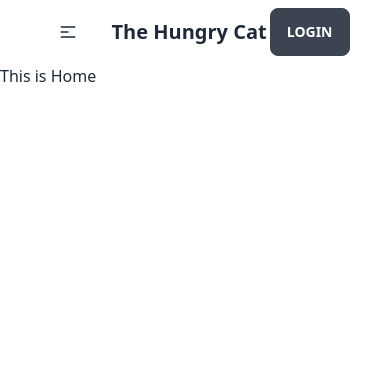
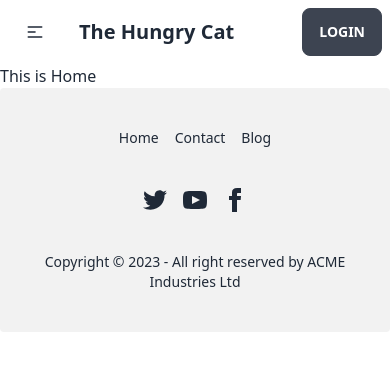
Before and after one commit to DarkAsfu/hungry-cat-client, a React (Vite) app: page / in a window 390 px wide. Shown: the top 370 px of the page. Built offline with nearby package versions, Linux system fonts and the light colour scheme.

Commit message:
Add footer section and setup firebse config and add two components login and register

```diff
--- /dev/null
+++ b/src/components/firebase/firebase.config.js
@@ -0,0 +1,18 @@
+// Import the functions you need from the SDKs you need
+import { initializeApp } from "firebase/app";
+// TODO: Add SDKs for Firebase products that you want to use
+// https://firebase.google.com/docs/web/setup#available-libraries
+
+// Your web app's Firebase configuration
+const firebaseConfig = {
+  apiKey: "AIzaSyCnMXLkhW2_q1ZhIimE2j6DgET0ixnj4p4",
+  authDomain: "the-hungry-cat-6d5c1.firebaseapp.com",
+  projectId: "the-hungry-cat-6d5c1",
+  storageBucket: "the-hungry-cat-6d5c1.appspot.com",
+  messagingSenderId: "529511934400",
+  appId: "1:529511934400:web:9b5c1f4ec65d74f4224025"
+};
+
+// Initialize Firebase
+const app = initializeApp(firebaseConfig);
+export default app;
--- a/src/components/layouts/Main.jsx
+++ b/src/components/layouts/Main.jsx
@@ -1,12 +1,14 @@
 import React from 'react';
 import Header from '../pages/shared/Header';
 import { Outlet } from 'react-router-dom';
+import Footer from '../pages/shared/footer';
 
 const Main = () => {
     return (
         <div>
             <Header></Header>
             <Outlet></Outlet>
+            <Footer></Footer>
         </div>
     );
 };
--- /dev/null
+++ b/src/components/pages/Login/Login.jsx
@@ -0,0 +1,11 @@
+import React from 'react';
+
+const Login = () => {
+    return (
+        <div>
+
+        </div>
+    );
+};
+
+export default Login;
--- /dev/null
+++ b/src/components/pages/Register/Register.jsx
@@ -0,0 +1,11 @@
+import React from 'react';
+
+const Register = () => {
+    return (
+        <div>
+
+        </div>
+    );
+};
+
+export default Register;
--- a/src/components/pages/shared/Header.jsx
+++ b/src/components/pages/shared/Header.jsx
@@ -4,7 +4,7 @@
 const Header = () => {
     return (
         <div>
-            <div className="navbar bg-base-100 w-10/12 mx-auto">
+            <div className="navbar bg-base-100 md:w-10/12 mx-auto">
                 <div className="navbar-start">
                     <div className="dropdown">
                         <label tabIndex={0} className="btn btn-ghost lg:hidden">
--- a/src/components/pages/shared/footer.jsx
+++ b/src/components/pages/shared/footer.jsx
@@ -1,11 +1,28 @@
 import React from 'react';
 
-const footer = () => {
+const Footer = () => {
     return (
         <div>
+            <footer className="footer footer-center p-10 bg-base-200 text-base-content rounded">
+                <div className="grid grid-flow-col gap-4">
+                    <a className="link link-hover">Home</a>
+                    <a className="link link-hover">Contact</a>
+                    <a className="link link-hover">Blog</a>
 
+                </div>
+                <div>
+                    <div className="grid grid-flow-col gap-4">
+                        <a><svg xmlns="http://www.w3.org/2000/svg" width="24" height="24" viewBox="0 0 24 24" className="fill-current"><path d="M24 4.557c-.883.392-1.832.656-2.828.775 1.017-.609 1.798-1.574 2.165-2.724-.951.564-2.005.974-3.127 1.195-.897-.957-2.178-1.555-3.594-1.555-3.179 0-5.515 2.966-4.797 6.045-4.091-.205-7.719-2.165-10.148-5.144-1.29 2.213-.669 5.108 1.523 6.574-.806-.026-1.566-.247-2.229-.616-.054 2.281 1.581 4.415 3.949 4.89-.693.188-1.452.232-2.224.084.626 1.956 2.444 3.379 4.6 3.419-2.07 1.623-4.678 2.348-7.29 2.04 2.179 1.397 4.768 2.212 7.548 2.212 9.142 0 14.307-7.721 13.995-14.646.962-.695 1.797-1.562 2.457-2.549z"></path></svg></a>
+                        <a><svg xmlns="http://www.w3.org/2000/svg" width="24" height="24" viewBox="0 0 24 24" className="fill-current"><path d="M19.615 3.184c-3.604-.246-11.631-.245-15.23 0-3.897.266-4.356 2.62-4.385 8.816.029 6.185.484 8.549 4.385 8.816 3.6.245 11.626.246 15.23 0 3.897-.266 4.356-2.62 4.385-8.816-.029-6.185-.484-8.549-4.385-8.816zm-10.615 12.816v-8l8 3.993-8 4.007z"></path></svg></a>
+                        <a><svg xmlns="http://www.w3.org/2000/svg" width="24" height="24" viewBox="0 0 24 24" className="fill-current"><path d="M9 8h-3v4h3v12h5v-12h3.642l.358-4h-4v-1.667c0-.955.192-1.333 1.115-1.333h2.885v-5h-3.808c-3.596 0-5.192 1.583-5.192 4.615v3.385z"></path></svg></a>
+                    </div>
+                </div>
+                <div>
+                    <p>Copyright © 2023 - All right reserved by ACME Industries Ltd</p>
+                </div>
+            </footer>
         </div>
     );
 };
 
-export default footer;
+export default Footer;
```
Also changed, not shown: src/components/providers/AuthProvider.jsx (added).
